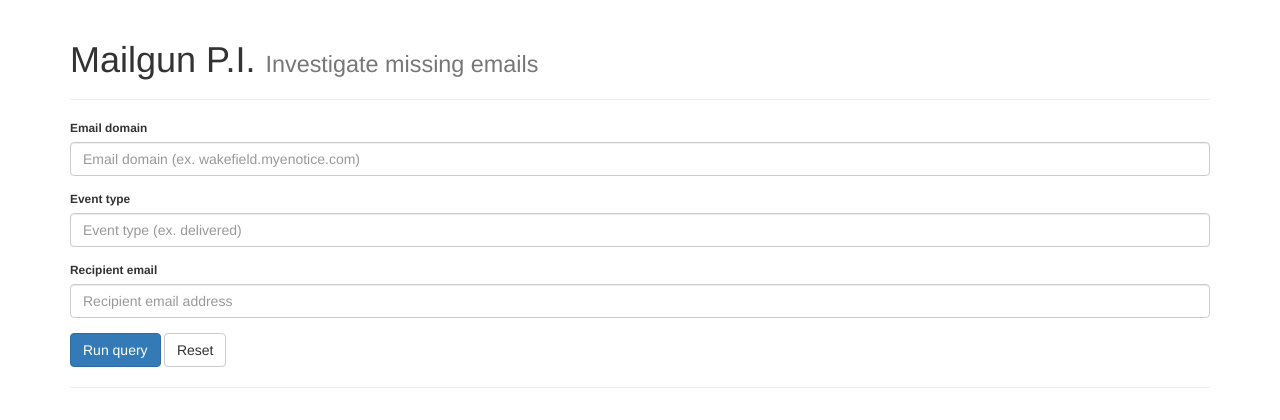
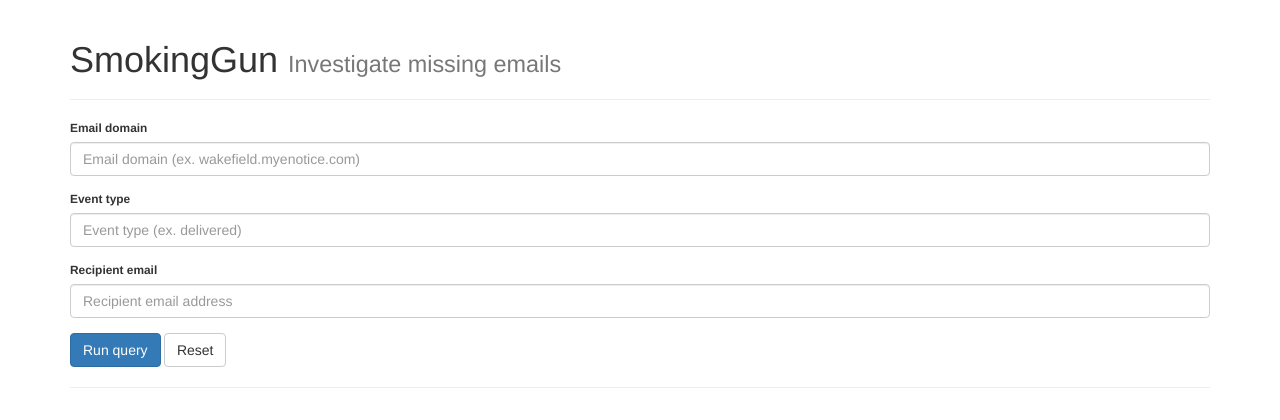
Before and after one commit to omie86/smokinggun, a Flask app: page / in a window 1280 px wide. Shown: the top 420 px of the page. Run offline with Flask 2, Linux system fonts and the light colour scheme; parts of the project's set-up code (start-up, migrations or seed data) failed here and were passed over; some libraries are stand-ins or nearby versions.

Commit message:
refactor: rename project smokinggun

```diff
--- a/server.py
+++ b/server.py
@@ -1,4 +1,4 @@
-from mailgunpi import app
+from smokinggun import app
 
 
 app.run(host='0.0.0.0', port=8080, threaded=True)
--- a/mailgunpi/__init__.py
+++ b/smokinggun/__init__.py
@@ -2,11 +2,11 @@ from flask import Flask
 
 
 app = Flask(__name__, static_url_path='', static_folder='static', instance_relative_config=True)
-app.config.from_object('mailgunpi.config')
+app.config.from_object('smokinggun.config')
 app.config.from_pyfile('config.py', silent=True)
 
 
-from mailgunpi.mailgunclient import MailgunClient
+from smokinggun.mailgunclient import MailgunClient
 
 api_key = app.config['MAILGUN_API_KEY']
 base_url = app.config['MAILGUN_API_BASE_URL']
@@ -14,4 +14,4 @@ base_url = app.config['MAILGUN_API_BASE_URL']
 mg = MailgunClient(api_key, base_url)
 
 
-from mailgunpi import views
+from smokinggun import views
--- a/mailgunpi/config.py
+++ b/smokinggun/config.py
@@ -5,4 +5,4 @@ DEBUG = False
 MAILGUN_API_BASE_URL = ''
 MAILGUN_API_KEY = ''
 
-UPLOAD_FOLDER = '/Users/joel.colucci/Code/mailgunpi/mailgunpi/tempfiles/'
+UPLOAD_FOLDER = '/Users/joel.colucci/Code/smokinggun/smokinggun/tempfiles/'
--- a/mailgunpi/templates/index.html
+++ b/smokinggun/templates/index.html
@@ -5,7 +5,7 @@
   <meta charset="utf-8">
   <meta http-equiv="X-UA-Compatible" content="IE=edge">
   <meta name="viewport" content="width=device-width, initial-scale=1">
-  <title>Mailgun P.I.</title>
+  <title>SmokingGun</title>
   <!-- Latest compiled and minified CSS -->
   <link rel="stylesheet" href="https://maxcdn.bootstrapcdn.com/bootstrap/3.3.6/css/bootstrap.min.css" integrity="sha384-1q8mTJOASx8j1Au+a5WDVnPi2lkFfwwEAa8hDDdjZlpLegxhjVME1fgjWPGmkzs7" crossorigin="anonymous">
   <style>
@@ -18,7 +18,7 @@
 <body>
   <div class="container">
     <header class="page-header">
-      <h1>Mailgun P.I. <small>Investigate missing emails</h1>
+      <h1>SmokingGun <small>Investigate missing emails</h1>
     </header>
 </div>
   <div class="container">
--- a/mailgunpi/views.py
+++ b/smokinggun/views.py
@@ -8,9 +8,9 @@ from flask import Flask, redirect, render_template, jsonify, make_response, requ
 
 from json2csv import gen_outline, json2csv
 
-from mailgunpi import app, mg
+from smokinggun import app, mg
 from mailgunclient import exceptions
-from mailgunpi.config import UPLOAD_FOLDER
+from smokinggun.config import UPLOAD_FOLDER
 
 
 @app.route('/', methods=['GET'])
@@ -85,7 +85,7 @@ def download():
     # Write JSON file
     filename = 'mailgun_json.json'
 
-    json_file_path = './mailgunpi/tempfiles/{}'.format(filename)
+    json_file_path = './smokinggun/tempfiles/{}'.format(filename)
 
     with open(json_file_path, 'w') as f:
         f.write(json.dumps(mailgun_json))
@@ -98,7 +98,7 @@ def download():
 
     # Store map file
     temp_outfile = 'temp.outfile.json'
-    outfile = './mailgunpi/tempfiles/{}'.format(temp_outfile)
+    outfile = './smokinggun/tempfiles/{}'.format(temp_outfile)
     with open(outfile, 'w') as f:
         json.dump(outline, f, indent=2, sort_keys=True)
 
@@ -112,7 +112,7 @@ def download():
     loader.load(file_json)
 
     # Write to CSV file
-    loader.write_csv(filename="./mailgunpi/tempfiles/test.csv", make_strings=True)
+    loader.write_csv(filename="./smokinggun/tempfiles/test.csv", make_strings=True)
 
     # Return CSV file
     return send_from_directory(directory=UPLOAD_FOLDER, filename='test.csv')
```
Also changed, not shown: smokinggun/json2csv/__init__.py (added), smokinggun/json2csv/gen_outline.py (renamed from mailgunpi/json2csv/gen_outline.py), smokinggun/json2csv/json2csv.py (renamed from mailgunpi/json2csv/json2csv.py), smokinggun/mailgunclient/__init__.py (renamed from mailgunpi/mailgunclient/__init__.py), smokinggun/mailgunclient/exceptions.py (renamed from mailgunpi/mailgunclient/exceptions.py), smokinggun/mailgunclient/mailgunclient.py (renamed from mailgunpi/mailgunclient/mailgunclient.py).
